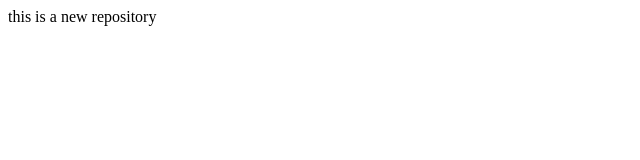
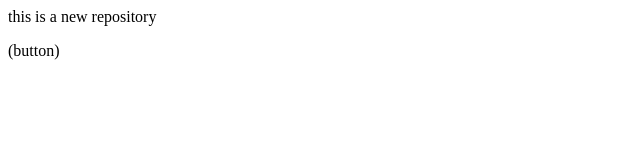
Before and after one commit to Deep841/LocalRepository, a plain HTML site: page index.html in a window 1280 px wide. Shown: the full height of the page, 0-640 px from the left. Drawn offline with Linux system fonts and the light colour scheme.

Commit message:
add button

```diff
--- a/index.html
+++ b/index.html
@@ -1 +1,2 @@
 <p>this is a new repository</p>
+<P>(button)</P>
```
